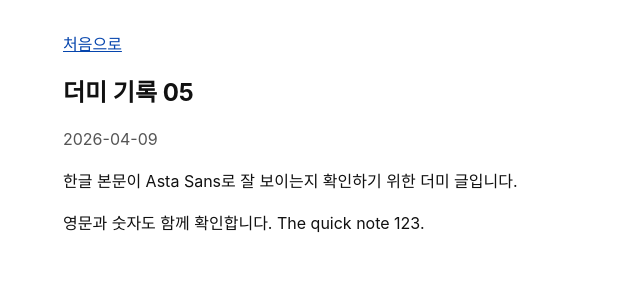
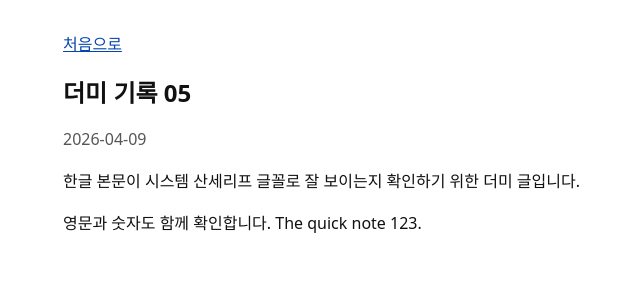
Before and after one commit to damagethundercat/damagethundercat.github.io, a Jekyll site: the page built from _posts/2026-04-09-dummy-note-05.md, in a window 1280 px wide. Shown: the top 300 px of the page, without its empty margins (241-881 px from the left). Built offline with Jekyll 4.4.1, drawn with Linux system fonts in a browser that asks for light colours; some web fonts are replaced.

Commit message:
Use system sans font

```diff
--- a/_posts/2026-04-09-dummy-note-05.md
+++ b/_posts/2026-04-09-dummy-note-05.md
@@ -3,6 +3,6 @@ layout: post
 title: 더미 기록 05
 ---
 
-한글 본문이 Asta Sans로 잘 보이는지 확인하기 위한 더미 글입니다.
+한글 본문이 시스템 산세리프 글꼴로 잘 보이는지 확인하기 위한 더미 글입니다.
 
 영문과 숫자도 함께 확인합니다. The quick note 123.
--- a/assets/css/style.css
+++ b/assets/css/style.css
@@ -1,21 +1,5 @@
-@font-face {
-  font-family: "Asta Sans";
-  font-style: normal;
-  font-weight: 400;
-  font-display: swap;
-  src: url("/assets/fonts/asta-sans-400.ttf") format("truetype");
-}
-
-@font-face {
-  font-family: "Asta Sans";
-  font-style: normal;
-  font-weight: 700;
-  font-display: swap;
-  src: url("/assets/fonts/asta-sans-700.ttf") format("truetype");
-}
-
 html {
-  font-family: "Asta Sans", -apple-system, BlinkMacSystemFont, "Segoe UI", sans-serif;
+  font-family: system-ui, -apple-system, BlinkMacSystemFont, "Segoe UI", sans-serif;
   font-size: 16px;
   line-height: 1.6;
 }
```
Also changed, not shown: 2 other files.
